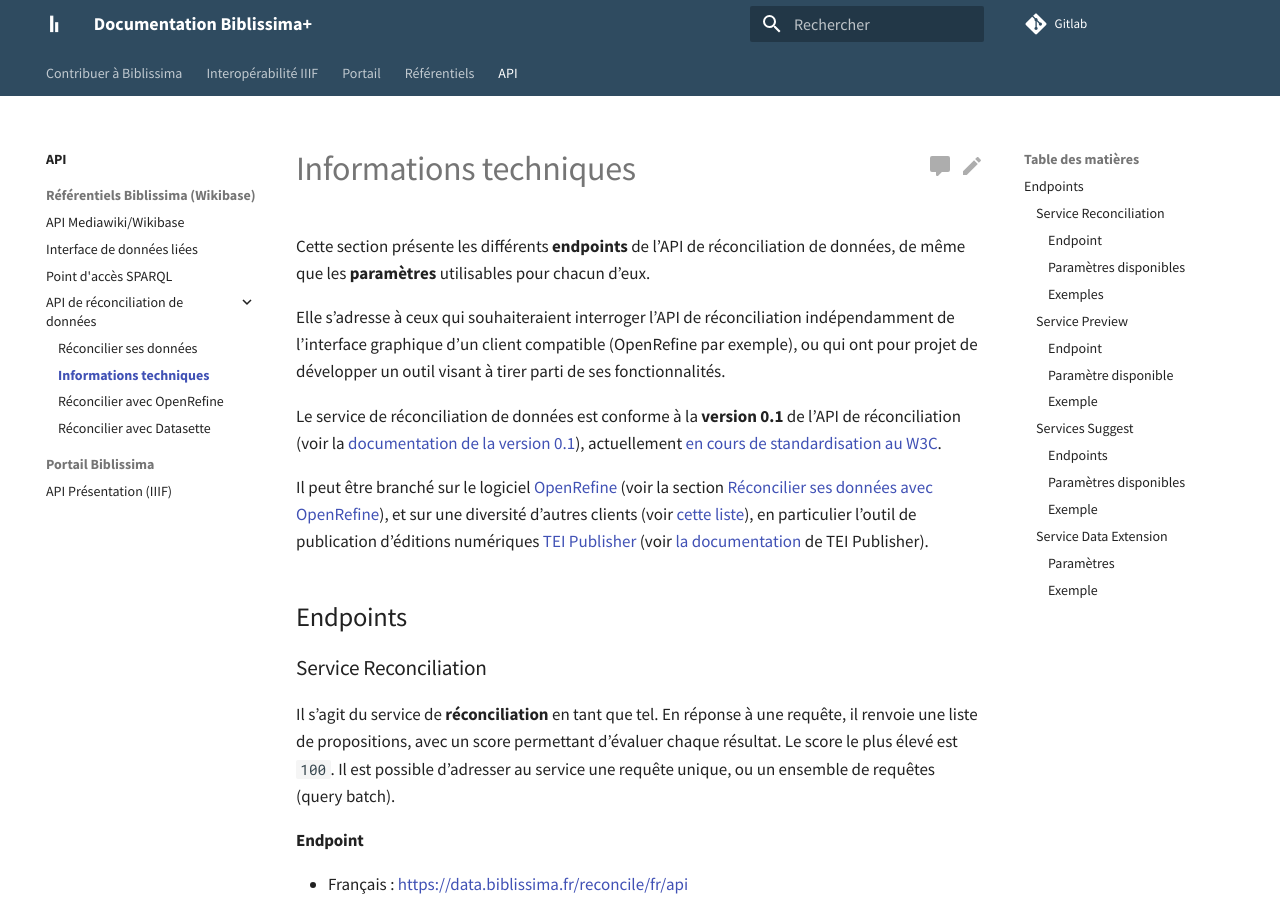
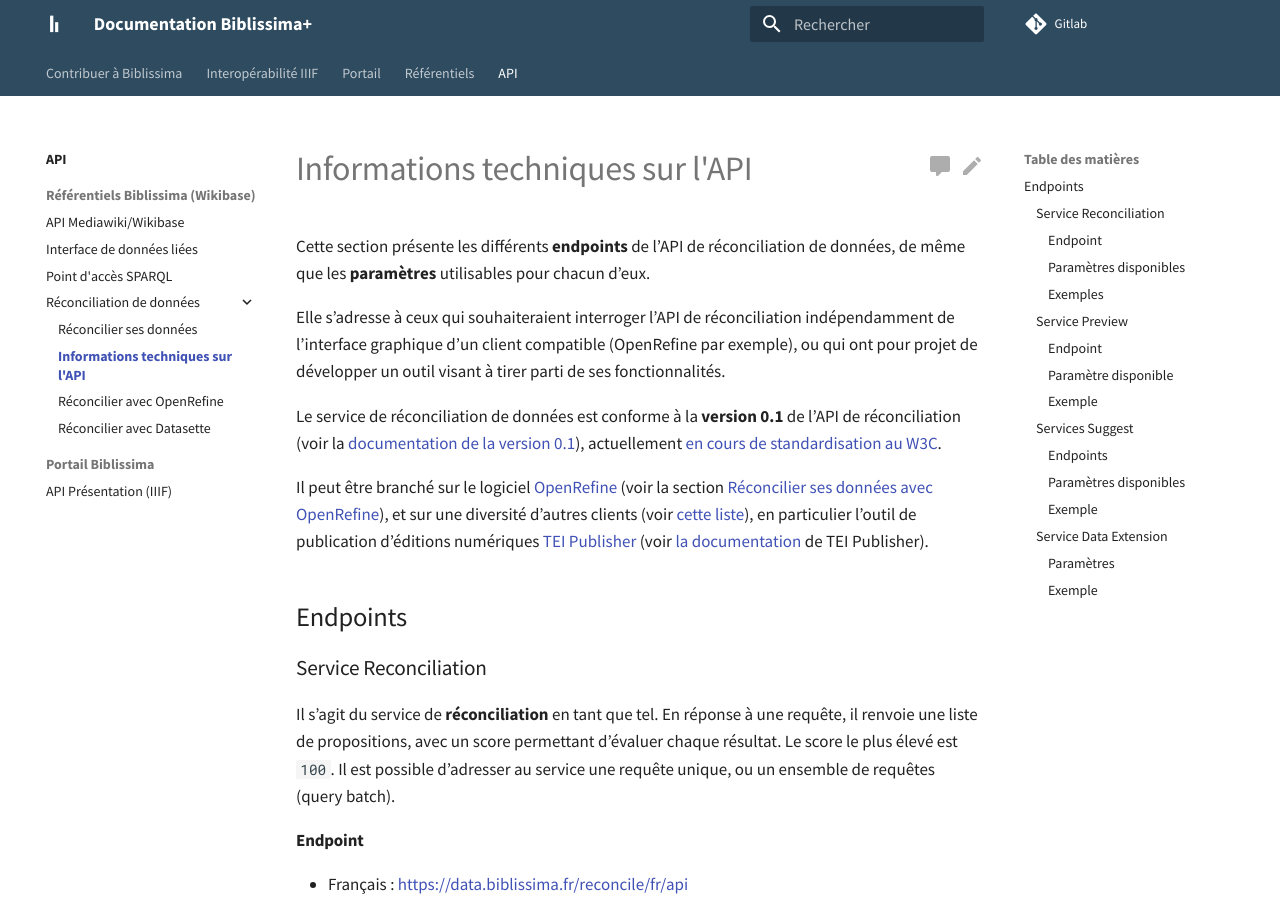
Before and after one commit to biblissima/doc.biblissima, an MkDocs documentation site: the page built from docs/api/reconciliation-infos-techniques.md, in a window 1280 px wide and 900 px high. Built offline with MkDocs 1.6.1 and Material for MkDocs 9.7.7, drawn with Linux system fonts in a browser that asks for light colours.

Commit message:
Add button to copy code and change some page labels

```diff
--- a/mkdocs.yml
+++ b/mkdocs.yml
@@ -26,6 +26,7 @@ theme:
     - navigation.tabs
     - navigation.indexes
     - toc.follow
+    - content.code.copy
 
 extra_css:
   - stylesheets/extra.css
@@ -96,9 +97,9 @@ nav:
         - API Mediawiki/Wikibase : api/api-mediawiki.md
         - Interface de données liées : api/interface-donnees-liees.md
         - Point d'accès SPARQL : api/sparql.md
-        - API de réconciliation de données :
+        - Réconciliation de données :
           - Réconcilier ses données : api/api-reconciliation.md
-          - Informations techniques : api/reconciliation-infos-techniques.md
+          - Informations techniques sur l'API : api/reconciliation-infos-techniques.md
           - Réconcilier avec OpenRefine : api/openrefine.md
           - Réconcilier avec Datasette : api/datasette.md
       - Portail Biblissima :
```
